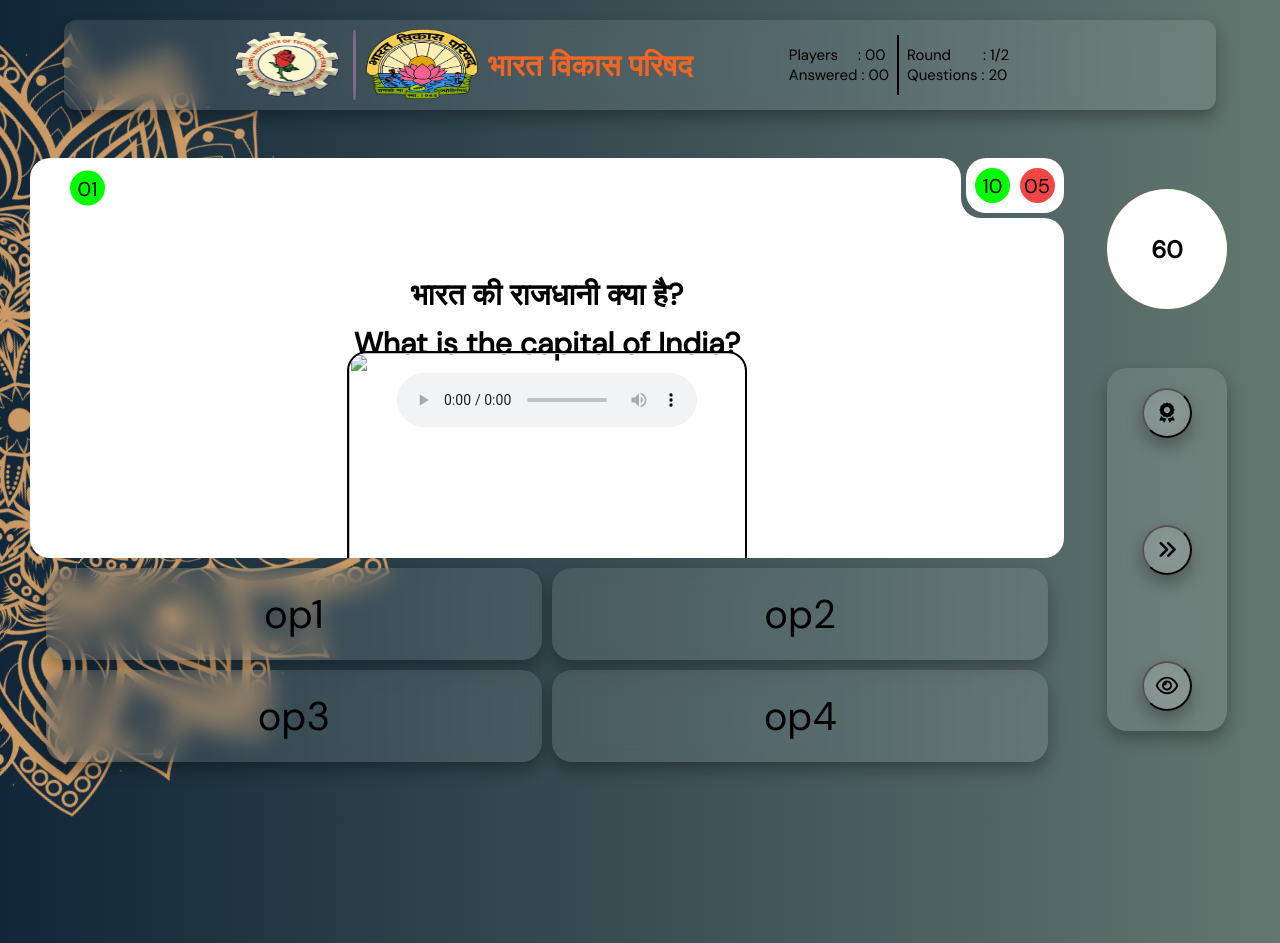
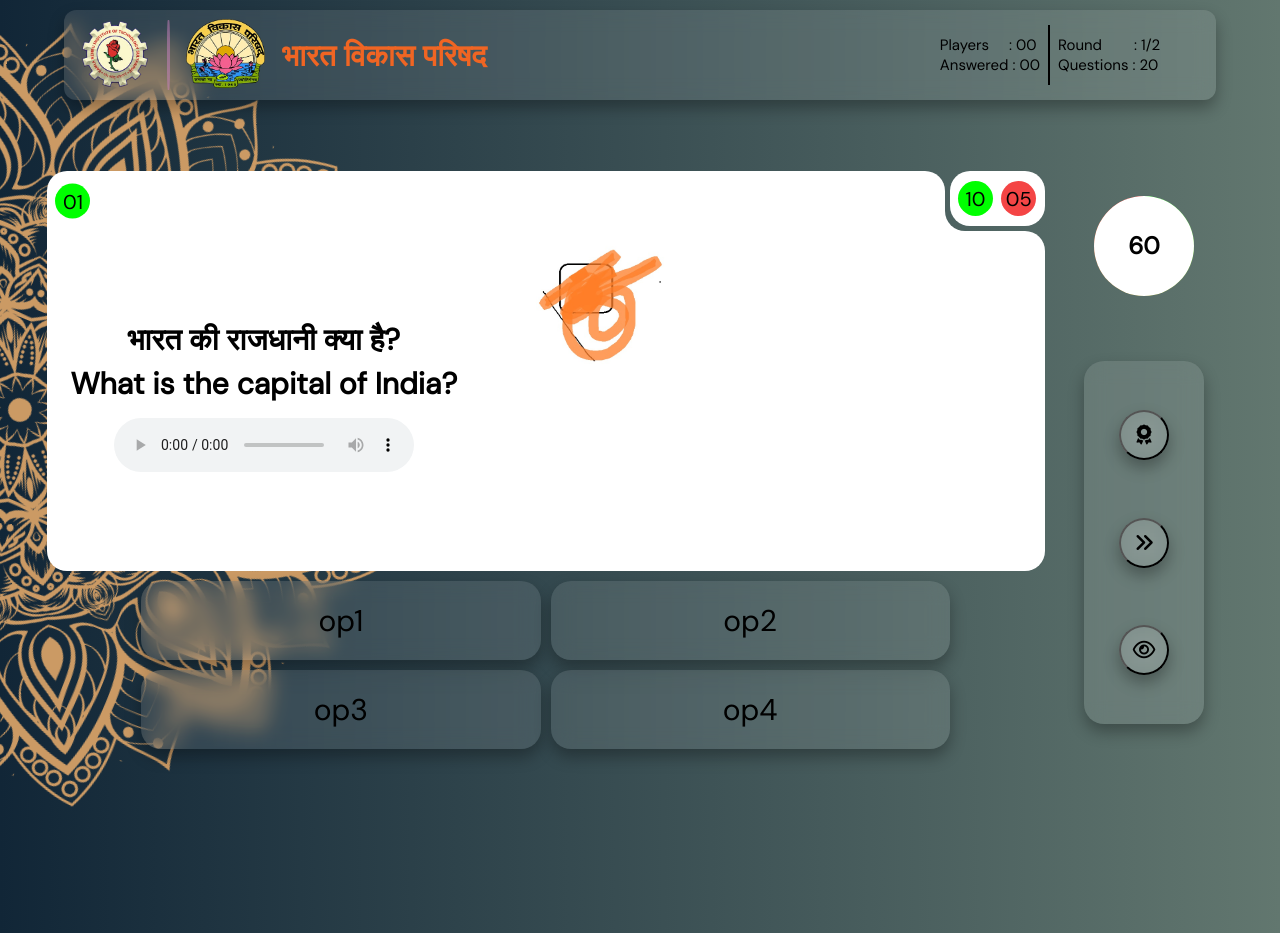
Before and after one commit to SHRbharat/realtime-quiz-app-mongoDb, a website: page public/host/game/index.html in a window 1280 px wide. Shown: the top 943 px of the page. Drawn offline with nearby package versions, Linux system fonts and the light colour scheme; no server answers.

Commit message:
Ui changes for game page

```diff
--- a/public/css/dashboard.css
+++ b/public/css/dashboard.css
@@ -23,7 +23,7 @@ html {
 body {
     height: 100vh;
     width: 100%;
-    overflow: auto;
+    overflow: hidden;
     /* background-image: url(assets/floral-1.png); */
     background-color: #000;
     /*
@@ -36,7 +36,7 @@ body {
 }
 
 main{
-    overflow: visible;
+    overflow: hidden;
 }
 
 .rotating-image {
@@ -73,9 +73,8 @@ main{
     }
 }
 
-
 section {
-    padding: 2rem 2rem;
+    padding: 2rem 1rem;
     width: 100%;
     height: calc(100vh - 10rem);
     position: relative;
@@ -126,14 +125,12 @@ a {
 }
 
 @media only screen and (max-width : 1080px) {
-
     section {
         padding: 5rem;
     }
 }
 
 @media only screen and (max-width : 924px) {
-
     .text-inter-sm {
         font-weight: 300;
     }
@@ -147,7 +144,36 @@ a {
     }
 }
 
+@media only screen and (max-width : 768px) {
+    .nav-logo-container {
+        align-items: center !important;
+        width: 95% !important;
+        gap: 0.5rem;
+    }
+
+    .header .button-container {
+        width: 100%;
+        flex-direction: column;
+        gap: 0.5rem !important;
+    }
+}
+
+
 @media only screen and (max-width : 576px) {
+    .header {
+        width: 100% !important;
+        border-radius: 0 !important;
+        margin: 0 !important;
+    }
+
+    .nav-logo-container .header-text {
+        font-size: 2.2rem !important;
+        margin: 0rem !important;
+    }
+
+    .nav-logo-container .vertical-line {
+        margin: 0rem !important;
+    }
 
     .text-inter-sm {
         font-weight: 300;
@@ -167,10 +193,10 @@ a {
 .header {
     /* background-color: transparent; */
     width: 90%;
-    margin: 2rem auto 0 auto;
+    margin: 1rem auto;
     max-height: 9rem;
     display: flex;
-    padding: 2.4rem 16.7rem;
+    padding: 8px 16px;
     justify-content: space-between;
     align-items: center;
     /* box-shadow: 0px 2px 10px 0px rgb(206 131 193 / 50%); */
@@ -178,14 +204,17 @@ a {
     background-color: rgba(255, 255, 255, 0.1);
     box-shadow: 0 8px 16px rgba(0, 0, 0, 0.3);
     backdrop-filter: blur(10px);
-
+    gap: 1rem;
     transition: height 5s linear;
 }
 
 .nav-logo-container {
     display: flex;
-    justify-content: center;
+    justify-content: start;
     align-items: center;
+    width: 60%;
+    height: 100%;
+    gap: 1%;
 }
 
 .nav-logo-container .vertical-line {
@@ -198,8 +227,10 @@ a {
 }
 
 .nav-logo img {
+    width: 100%;
+    height: 100%;
     max-height: 7rem;
-    aspect-ratio: 16/10;
+    /*aspect-ratio: 16/10;*/
 }
 
 .nav-logo-container .header-text {
@@ -207,6 +238,7 @@ a {
     margin-left: 1rem;
     color: var(--Primary-2);
     font-weight: 700;
+    line-height: 1.1;
 }
 
 .header-info{
@@ -251,9 +283,14 @@ a {
 ~~~~~~~~~~~~~~~~~~~~~~~~~~~~~~~~~~~~~~~~~~~~~~~~~~~~~~~~~~~~~~~
 ~~~~~~~~~~~~~~~~~~~~~~~~~~~~~~~~~~~~~~~~~~~~~~~~~~~~~~~~~~~~~~~ */
 
+.main-display{
+    display: flex;
+    justify-content: center;
+}
+
 .main-display .left-panel{
-    width: 85%;
-    padding: 1rem;
+    width: 80%;
+    padding: 0.5rem;
 }
 
 .main-display .right-panel{
@@ -281,13 +318,11 @@ a {
     width: 100%;
     height: 85%;
     border-radius: 0 2rem 2rem 2rem;
-    padding: 2rem;
-    overflow: auto;
-
+    padding: 1rem;
+    overflow: hidden;
     display: flex;
     justify-content: center;
-    align-items: center;
-    flex-wrap: wrap;
+    gap: 2rem;
 }
 
 .question-card::before {
@@ -313,22 +348,24 @@ a {
     top: 0;
     padding: 0;
     border-radius: 2rem;
-
 }
 
 .que-body .text{
-    flex-basis: 100%;
-    width : 100%;
-
+    text-align: left;
+    /*flex-basis: 100%;*/
+    /*flex-grow: 1;*/
     display: flex;
     flex-direction: column;
     justify-content: center;
     align-items: center;
-    gap:1rem;
+    gap: 0.5rem;
+}
+
+.que-body .text audio{
+    margin: 1rem 0;
 }
 
 .que-body p{
-    flex-basis: 100%;
     width: 100%;
     text-align: center;
     font-size: 3rem;
@@ -336,20 +373,28 @@ a {
 }
 
 .que-body .image-wrapper{
-    flex-basis: 40%;
-    width: 40%;
-    position: relative;
+    /*flex-basis: 40%;*/
+    /*width: 40%;*/
+    /*position: relative;*/
+    flex-shrink: 0;
+    display: flex;
+    align-items: center;
+    justify-content: center;
+    max-height: 100%;
 }
 
 .que-body img{
-    width : 40rem;
-    height : 30rem;
-    position: absolute;
-    top : 50%;
-    left: 50%;
-    transform: translate(-50%,-50%);
-    border: 2px solid black;
-    border-radius: 2rem;
+    height: 100%;
+    width: auto;
+    max-width: 100%;
+    /*width : 40rem;*/
+    /*height : 30rem;*/
+    /*position: absolute;*/
+    /*top : 50%;*/
+    /*left: 50%;*/
+    /*transform: translate(-50%,-50%);*/
+    /*border: 2px solid black;*/
+    /*border-radius: 2rem;*/
 }
 
 .main-display .circle{
@@ -363,7 +408,7 @@ a {
 }
 .que-header .count{
     background-color: #00ff00;
-    margin-left: 4rem;
+    margin-left: 1%;
     position: absolute;
     top:50%;
     transform: translateY(-50%);
@@ -395,14 +440,14 @@ a {
 }
 
 .option-panel .option{
-    width : 48%;
-    flex-basis: 48%;
+    width: 40%;
+    /*flex-basis: 48%;*/
     padding : 2rem;
     background-color: rgba(255, 255, 255, 0.1);
     box-shadow: 0 8px 16px rgba(0, 0, 0, 0.3);
     backdrop-filter: blur(10px);
     border-radius: 2rem;
-    font-size: 4rem;
+    font-size: 3rem;
     text-align: center;
 }
 
@@ -427,7 +472,7 @@ a {
 .main-display .control-strip{
     display: flex;
     flex-direction: column;
-    justify-content: space-between;
+    justify-content: space-around;
     align-items: center;
 }
 
@@ -444,8 +489,8 @@ a {
 
 .timer {
     position: relative;
-    width: 12rem;
-    height: 12rem;
+    width: 10rem;
+    height: 10rem;
     border-radius: 50%;
     background: conic-gradient(#00ff00 0%, #ff0000 100%);
     display: flex;
@@ -470,7 +515,6 @@ a {
     background-color: #fff;
     color: #000;
 }
-
 
 .main-display .control-strip{
     height: 55%;
--- a/public/css/index.css
+++ b/public/css/index.css
@@ -115,6 +115,7 @@ section {
         width: 20rem;
     }
 }
+
 @media only screen and (max-width : 768px) {
     .nav-logo-container {
         align-items: center !important;
@@ -183,7 +184,7 @@ section {
     margin: 1rem auto;
     max-height: 10rem;
     display: flex;
-    padding: 8px 12px;
+    padding: 8px 16px;
     justify-content: space-between;
     align-items: center;
     /* box-shadow: 0px 2px 10px 0px rgb(206 131 193 / 50%); */
@@ -196,7 +197,7 @@ section {
 
 .nav-logo-container {
     display: flex;
-    justify-content: center;
+    justify-content: start;
     align-items: center;
     width: 60%;
     height: 100%;
--- a/public/host/game/index.html
+++ b/public/host/game/index.html
@@ -18,7 +18,6 @@
 </head>
 
 <body>
-
     <header class="header">
         <div class="nav-logo-container">
             <a href="#" class="nav-logo"><img src="../../css/assets/knit.png"></a>
@@ -65,7 +64,7 @@
                         </div>
                         <div class="image-wrapper">
                             <!-- only appears for some questions -->
-                            <img src="" alt="">
+                            <img src="../../uploads/66f6128d0f8d1003e0b6b88b_que_1_img.jpg" alt="">
                         </div>
                     </div>
                 </div>
@@ -77,6 +76,7 @@
                 </div>
                 <div class="buzzer-details hidden"></div>
             </div>
+
             <div class="right-panel">
                 <div class="timer">
                     <div class="time-remaining" id="time-display">60</div>
@@ -145,7 +145,6 @@
         </div>
     </div>
 
-
     <div class="responses-section">
         <div class="hide-responses"><i class="fa-solid fa-xmark"></i></div>
         <div class="wrapper">
@@ -179,7 +178,6 @@
         </div>
     </div>
 
-
     <!-- confirmation box -->
     <div class="div-confirmation-outer" id="confirmationBox">
         <div class="div-confirmation-box">
```
